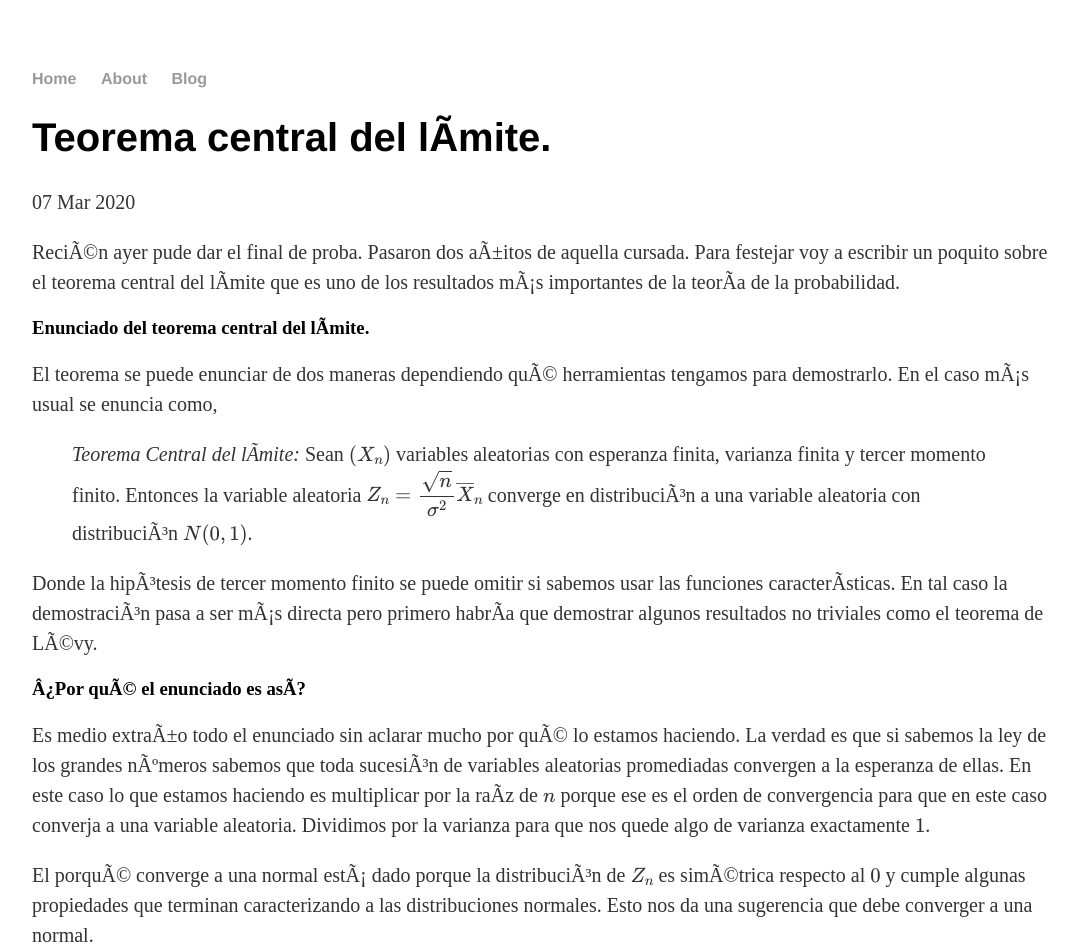
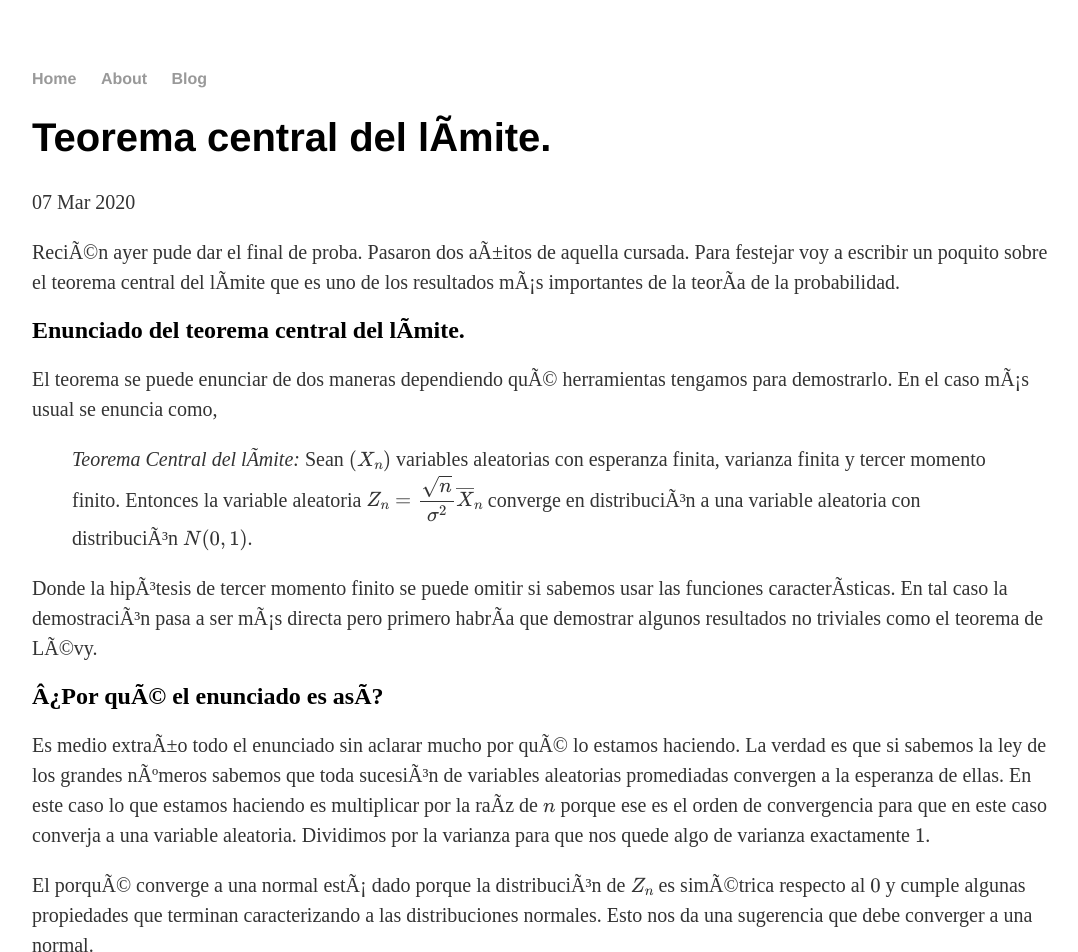
Before and after one commit to leolerena/leolerena.github.io, a Jekyll site: the page built from _posts/2020-07-03-teorema-central-del-limite.md, in a window 1280 px wide. Shown: the top 952 px of the page, without its empty margins (96-1174 px from the left). Built offline with Jekyll 4.4.1, drawn with Linux system fonts in a browser that asks for light colours; formulas are drawn with MathJax 3; a script that is not in the unit is left out.

```diff
--- a/_posts/2020-07-03-teorema-central-del-limite.md
+++ b/_posts/2020-07-03-teorema-central-del-limite.md
@@ -8,14 +8,14 @@ date: 2020-03-07
 
 Recién ayer pude dar el final de proba. Pasaron dos añitos de aquella cursada. Para festejar voy a escribir un poquito sobre el teorema central del límite que es uno de los resultados más importantes de la teoría de la probabilidad.
 
-### Enunciado del teorema central del límite.
+## Enunciado del teorema central del límite.
 
 El teorema se puede enunciar de dos maneras dependiendo qué herramientas tengamos para demostrarlo. En el caso más usual se enuncia como,
 > *Teorema Central del límite:* Sean $(X_n)$ variables aleatorias con esperanza finita, varianza finita y tercer momento finito. Entonces la variable aleatoria $Z_n = \dfrac{\sqrt{n}}{\sigma^2}{\overline{X}_n}$ converge en distribución a una variable aleatoria con distribución $N(0,1)$.
 
 Donde la hipótesis de tercer momento finito se puede omitir si sabemos usar las funciones características. En tal caso la demostración pasa a ser más directa pero primero habría que demostrar algunos resultados no triviales como el teorema de Lévy.
 
-### ¿Por qué el enunciado es así?
+## ¿Por qué el enunciado es así?
 Es medio extraño todo el enunciado sin aclarar mucho por qué lo estamos haciendo. La verdad es que si sabemos la ley de los grandes números sabemos que toda sucesión de variables aleatorias promediadas convergen a la esperanza de ellas. En este caso lo que estamos haciendo es multiplicar por la raíz de $n$ porque ese es el orden de convergencia para que en este caso converja a una variable aleatoria. Dividimos por la varianza para que nos quede algo de varianza exactamente $1$.
 
 El porqué converge a una normal está dado porque la distribución de $Z_n$ es simétrica respecto al $0$ y cumple algunas propiedades que terminan caracterizando a las distribuciones normales. Esto nos da una sugerencia que debe converger a una normal.
@@ -24,7 +24,7 @@ El primero en darse cuenta de este fenómeno fue el fenómeno de _Abraham de Moi
 
 ![alt text](https://i.stack.imgur.com/wPGzI.png "Logo Title Text 1")
 
-### ¿Por qué no se puede pedir aún menos?
+## ¿Por qué no se puede pedir aún menos?
 Veamos que no se puede sacar ninguna hipótesis. En particular si el segundo momento no es finito y converge a una normal dado que la normal siempre tiene varianza finita (es el segundo paramétro) debe ser que no puede converger a una normal. El caso más ilustrativo es el de la distribución de Cauchy $C(0,1)$ tal que no tiene esperanza y claramente no tiene segundo momento finito. Con un poco de análisis complejo se puede ver que su función característica es $e^{-|t|}$, y haciendo una simple cuenta podemos ver que $Z_n$ tiene distribución $C(0,1)$ por lo tanto no puede converger nunca a una normal.
 
 ### Referencias:
```
